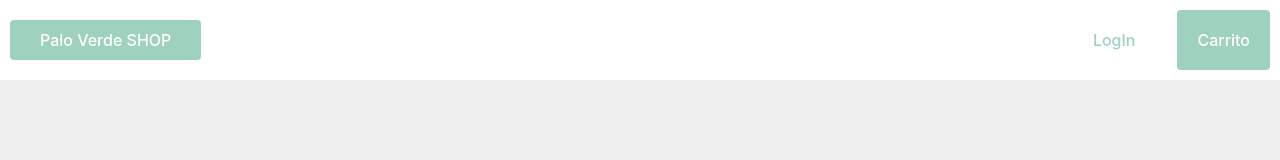
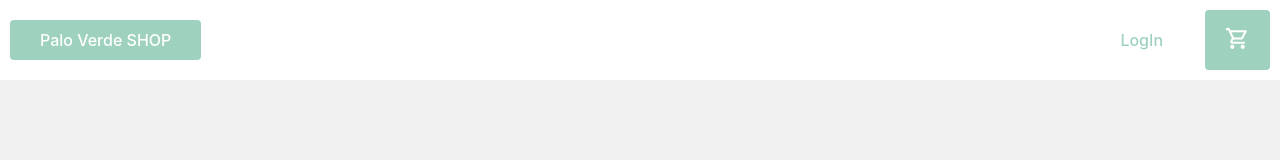
Before and after one commit to JvrChavez/PaloVerdeShop, a React (Vite) app: page / in a window 1280 px wide. Shown: the top 160 px of the page. Built offline with nearby package versions, Linux system fonts and the light colour scheme.

Commit message:
Add icon cart

```diff
--- a/src/layout.css
+++ b/src/layout.css
@@ -23,7 +23,8 @@ ul {
   }
 
   li a:hover {
-    background-color: #111;
+    background-color: #f1f1f1;
+    color: #9ED2Be;
   }
   .button {
     background-color: #9ED2Be;
@@ -34,8 +35,8 @@ ul {
     border-radius: 4px;
     cursor: pointer;
     width: 100%;
+    height: auto;
   }
-
   .navbar {
     list-style-type: none;
     padding: 0;
@@ -43,8 +44,14 @@ ul {
     justify-content: space-between;
     align-items: center;
   }
-
   .right {
     display: flex;
     align-items: right;
   }
+  .cart-img{
+    width: auto;
+    height: 25px;
+    border: none; /* Elimina el borde del botón */
+    filter: invert(100%) sepia(0%) saturate(7498%) hue-rotate(315deg) brightness(102%) contrast(101%);
+    background-color: transparent;
+  }
--- a/src/layout.jsx
+++ b/src/layout.jsx
@@ -1,6 +1,7 @@
 import React from 'react';
 import './layout.css';
 import { Link } from 'react-router-dom'
+import Cart from './assets/icons/cart.svg'
 
 function Layout({ children }) {
   return (
@@ -11,7 +12,7 @@ function Layout({ children }) {
             <Link to='/login'>
             <a href="">LogIn</a>
             </Link>
-            <button type="submit" className="button">Carrito</button>
+            <button type="submit" className="button"><img src={Cart} className='cart-img'/></button>
         </li>
       </ul>
       <main>
--- a/src/rutas/singup/singup.css
+++ b/src/rutas/singup/singup.css
@@ -7,7 +7,6 @@
   background-color: #f0f0f0;
 }
 .letreto {
-  order: 2;
   float: right; /* Alinea a la derecha utilizando float */
   background-color: #9ED2Be;
   padding: 8px;
@@ -55,7 +54,6 @@
   width: 100%;
 }
 .back{
-  order: 1;
   background-color: #9ED2Be; /* Color de fondo del botón */
   color: #fff; /* Color del texto del botón */
   border: none; /* Elimina el borde del botón */
```
Also changed, not shown: src/assets/icons/cart.svg (added).
